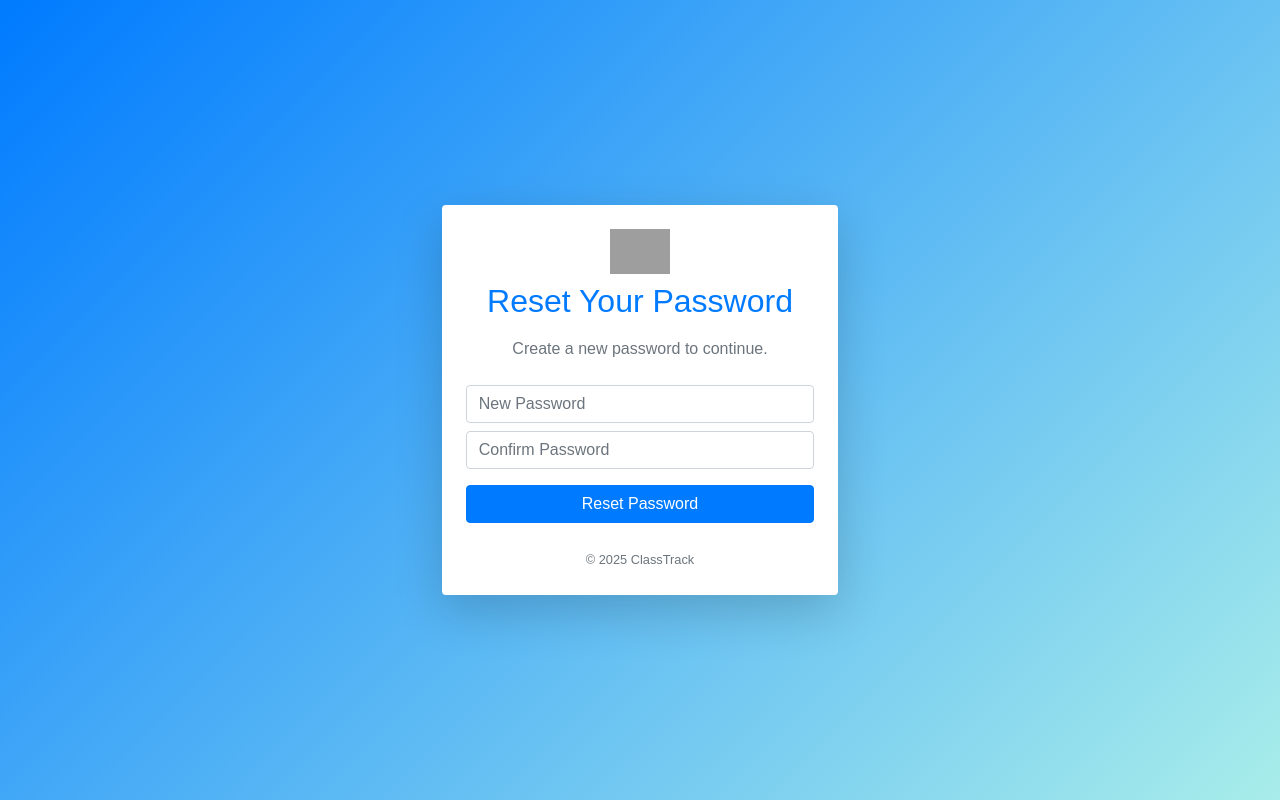
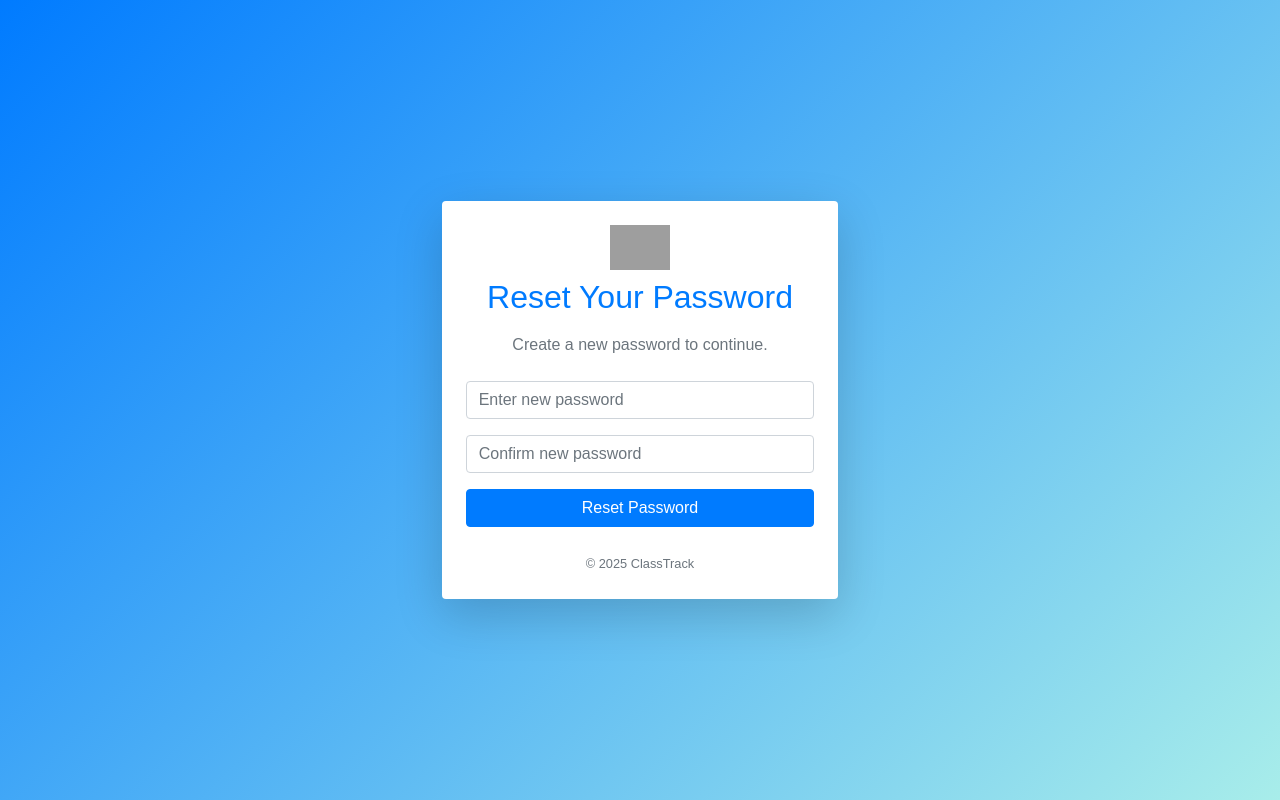
Before and after one commit to sundaramrai/ClassTrack, a Django app: template templates/app/auth/reset_password.html in a window 1280 px wide. Run offline with Django 5.2, Linux system fonts and the light colour scheme; the template is opened without the code that fills it, so the values that code supplies are empty; some libraries are stand-ins or nearby versions; grey boxes are pictures that could not be loaded.

Commit message:
refactor: enhance reset password form for improved accessibility and clarity

```diff
--- a/templates/app/auth/reset_password.html
+++ b/templates/app/auth/reset_password.html
@@ -11,16 +11,14 @@
                 <h2 class="fs-4 text-primary mb-3">Reset Your Password</h2>
                 <p class="text-muted mb-4">Create a new password to continue.</p>
             </div>
-            <form method="post">
+            <form method="post" autocomplete="off">
                 {% csrf_token %}
-                <div class="form-group mb-2">
-                    <label for="password" class="sr-only">New Password</label>
-                    <input type="password" class="form-control" id="password" placeholder="New Password" name="password"
-                        required>
+                <div class="form-group mb-3">
+                    <input type="password" class="form-control" id="password" placeholder="Enter new password"
+                        name="password" required>
                 </div>
-                <div class="form-group mb-2">
-                    <label for="c_password" class="sr-only">Confirm Password</label>
-                    <input type="password" class="form-control" id="c_password" placeholder="Confirm Password"
+                <div class="form-group mb-3">
+                    <input type="password" class="form-control" id="c_password" placeholder="Confirm new password"
                         name="c_password" required>
                 </div>
                 <button type="submit" class="btn btn-primary btn-block mt-3">Reset Password</button>
```
